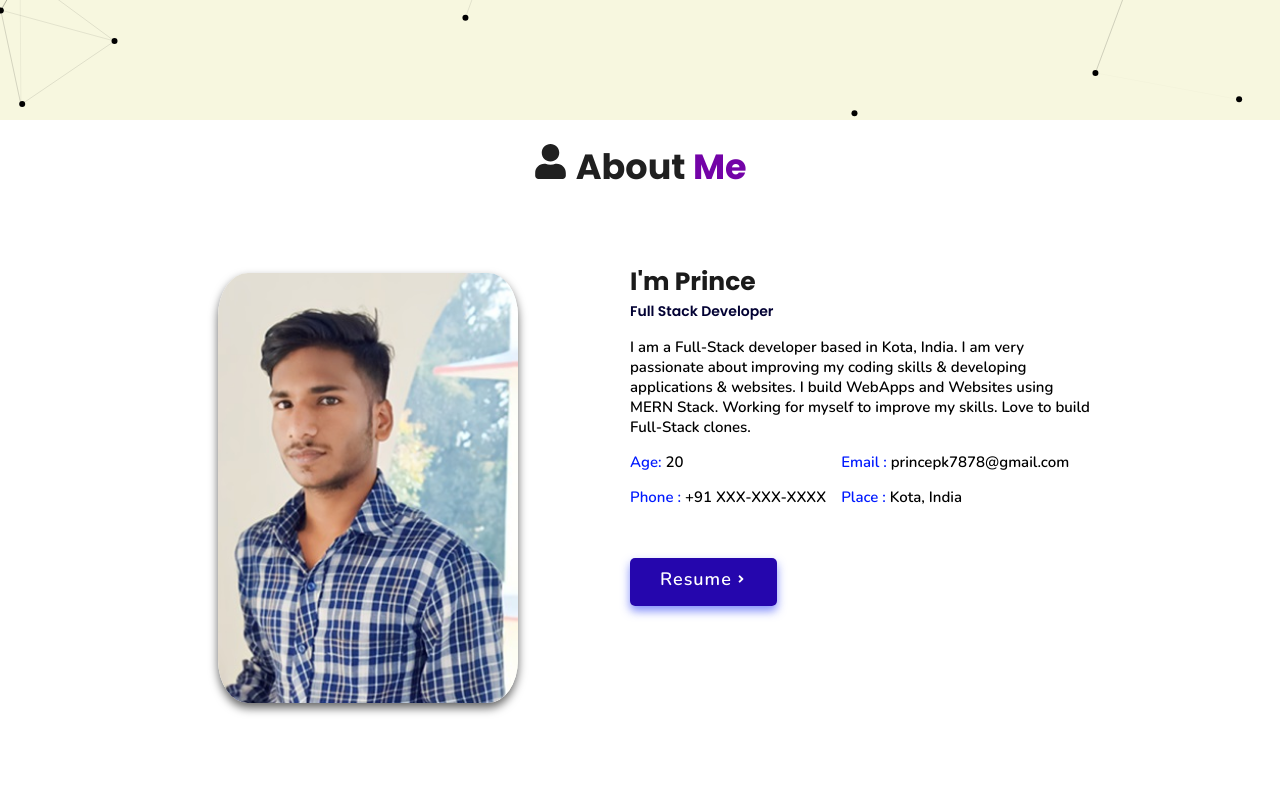
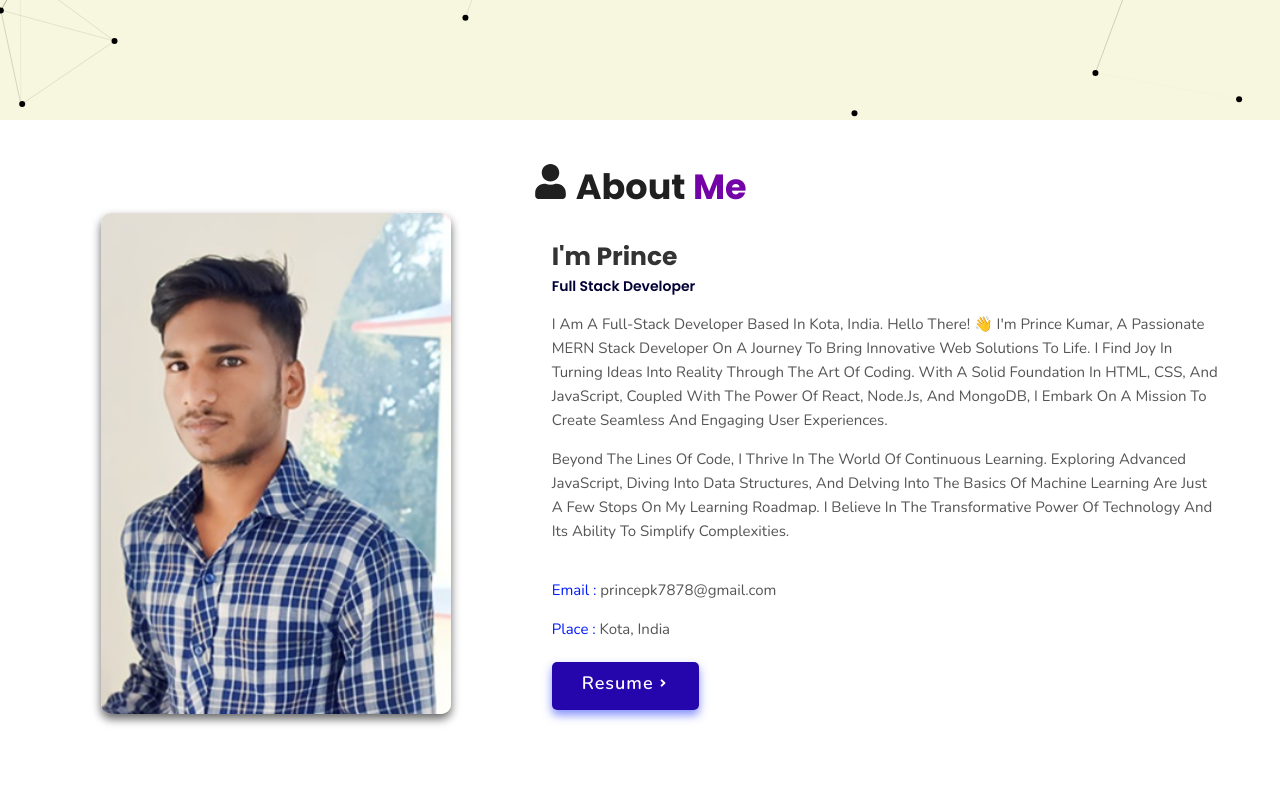
Before and after one commit to PrinceInScripts/My-Portfolio, a React (Vite) app: page / in a window 1280 px wide. Shown: the part 680-1480 px from the top of the page. Built offline with nearby package versions, Linux system fonts and the light colour scheme.

Commit message:
updaing some detilas giving some animation

```diff
--- a/index.html
+++ b/index.html
@@ -9,6 +9,8 @@
   </head>
   <body>
     <div id="root"></div>
+
+
     <script type="module" src="/src/main.jsx"></script>
   </body>
 </html>
--- a/package.json
+++ b/package.json
@@ -21,6 +21,7 @@
     "react-reveal": "^1.2.2",
     "react-scroll": "^1.9.0",
     "react-scroll-trigger": "^0.6.14",
+    "scrollreveal": "^4.0.9",
     "typed.js": "^2.1.0",
     "vanilla-tilt": "^1.8.1"
   },
--- a/src/components/About/About.css
+++ b/src/components/About/About.css
@@ -1,66 +1,78 @@
   .about {
     background: rgb(255, 255, 255);
+    padding: 4rem 4rem;
   }
+
   .about .row {
     display: flex;
-    flex-direction: row;
     gap: 2rem;
-    flex-wrap: wrap;
-    padding: 4rem;
+    align-items: center;
   }
+
   .about .row .image {
+    flex: 1 1 40%;
     text-align: center;
-    flex: 1 1 35rem;
   }
-.about .row .image img{
-    margin: 4rem;
-    width: 30rem;
-    height: auto;
-    border-radius: 10%;
+
+  .about .row .image img {
+    width: 100%;
+    max-width: 350px;
+    border-radius: 10px;
     box-shadow: 0 5px 10px rgba(0, 0, 0, 0.6);
-    mix-blend-mode: normal;
     transition: 0.3s;
     cursor: pointer;
   }
-.about .row .image img:hover{
-    mix-blend-mode: luminosity;
+
+  .about .row .image img:hover {
+    transform: scale(1.05);
   }
-.about .row .content{
-    flex: 1 1 45rem;
-    padding: 3rem;
+
+  .about .row .content {
+    flex: 1 1 60%;
+    padding: 2rem;
+    text-align: left;
   }
   .about .row .content h3 {
-    color: rgb(27, 27, 27);
+    color: #333;
     font-size: 2.5rem;
   }
-.about .row .content .tag{
+
+  .about .row .content .tag {
     font-size: 1.4rem;
     color: #020133;
     font-weight: 600;
     margin-top: 1rem;
   }
-.about .row .content p{
+
+  .about .row .content p {
     font-size: 1.5rem;
     margin-top: 1.5rem;
-    font-family: "Nunito";
-    font-weight: 600;
-    text-transform: none;
+    line-height: 1.6;
+    font-family: "Nunito", sans-serif;
+    color: #555;
   }
-.about .row .content .box-container{
+
+  .about .row .content .box-container {
     display: flex;
     flex-wrap: wrap;
     gap: 1.5rem;
-    font-family: "Nunito";
-    font-weight: 600;
+    margin-top: 2rem;
   }
+
+  .about .row .content .box-container .box {
+    text-align: left;
+  }
+
   .about .row .content .box-container .box p {
     text-transform: none;
   }
+
   .about .row .content .box-container .box p span {
     color: #011aff;
   }
+
   .resumebtn {
-    margin-top: 6rem;
+    margin-top: 3rem;
   }
   .resumebtn .btn {
     padding: 1.7rem 3rem;
--- a/src/components/About/About.jsx
+++ b/src/components/About/About.jsx
@@ -1,10 +1,26 @@
-import React from 'react'
+import React, { useEffect } from 'react'
 import { FaAngleRight, FaUser } from 'react-icons/fa'
-import profile from "../../assets/images/profile.jpg"
 import about from "../../assets/images/about.jpg"
+import ScrollReveal from 'scrollreveal';
 import "./About.css"
 
 function About() {
+   const srtop = ScrollReveal({
+    origin: 'top',
+    distance: '80px',
+    duration: 1000,
+    reset: true
+  });
+
+  useEffect(() => {
+    srtop.reveal('.about .content h3', { delay: 200 });
+    srtop.reveal('.about .row .image', { delay: 200 });
+    srtop.reveal('.about .content .tag', { delay: 200 });
+    srtop.reveal('.about .content p', { delay: 200 });
+    srtop.reveal('.about .content .box-container', { delay: 200 });
+    srtop.reveal('.about .content .resumebtn', { delay: 200 });
+  }, [srtop]);
+
   return (
     <section class="about" id="about">
     <h2 class="heading"><FaUser/> About <span>Me</span></h2>
@@ -19,16 +35,15 @@ function About() {
         <span class="tag">Full Stack Developer</span>
 
         <p>I am a Full-Stack developer based in Kota, India.
-          I am very passionate about improving my coding skills & developing applications & websites.
-          I build WebApps and Websites using MERN Stack.
-          Working for myself to improve my skills.
-          Love to build Full-Stack clones. </p>
+        Hello there! 👋 I'm Prince Kumar, a passionate MERN stack developer on a journey to bring innovative web solutions to life.
+        I find joy in turning ideas into reality through the art of coding.
+        With a solid foundation in HTML, CSS, and JavaScript, coupled with the power of React, Node.js, and MongoDB,
+        I embark on a mission to create seamless and engaging user experiences.</p>
+       <p>Beyond the lines of code, I thrive in the world of continuous learning. Exploring advanced JavaScript,
+        diving into data structures, and delving into the basics of machine learning are just a few stops on my learning roadmap.
+        I believe in the transformative power of technology and its ability to simplify complexities. </p>
 
         <div class="box-container">
-             <div class="box">
-              <p><span> age: </span> 20</p>
-              <p><span> phone : </span> +91 XXX-XXX-XXXX</p>
-            </div>
             <div class="box">
               <p><span> email : </span> princepk7878@gmail.com</p>
               <p><span> place : </span> Kota, India </p>
--- a/src/components/Education/Education.jsx
+++ b/src/components/Education/Education.jsx
@@ -1,9 +1,23 @@
-import React from 'react'
+import React, { useEffect } from 'react'
+import ScrollReveal from 'scrollreveal';
 import jnv from "../../assets/images/jnv.jpg"
 import mb from "../../assets/images/mb.jpg"
 import "./Education.css"
 
 function Education() {
+
+  const srtop = ScrollReveal({
+    origin: 'top',
+    distance: '80px',
+    duration: 1000,
+    reset: true
+});
+
+useEffect(() => {
+
+  srtop.reveal('.education .box', { interval: 200 });
+},[srtop])
+
   return (
     <section class="education" id="education">
 
--- a/src/components/Footer/Footer.jsx
+++ b/src/components/Footer/Footer.jsx
@@ -14,8 +14,7 @@ function Footer() {
           <h3>Prince's Portfolio</h3>
           <p>
             Thank you for visiting my personal portfolio website. Connect with
-            me over socials. <br /> <br /> Keep Rising 🚀. Connect with me over
-            live chat!
+            me over socials. <br /> <br /> Keep Rising 🚀.
           </p>
         </div>
 
@@ -45,10 +44,6 @@ function Footer() {
           <h3>contact info</h3>
           <p>
             {" "}
-           <span><FaPhone/></span>+91 XXX-XXX-XXXX
-          </p>
-          <p>
-            {" "}
             <span><FaEnvelope/></span>princepk7878kumar@gmail.com
           </p>
           <p>
@@ -56,13 +51,13 @@ function Footer() {
             <span><FaMapMarked/></span>Kota, India
           </p>
           <div class="share">
-            <a class="linkedin" aria-label="LinkedIn" href="#" target="_blank">
+            <a class="linkedin" aria-label="LinkedIn" href="https://www.linkedin.com/in/prince-kumar-788673253/" target="_blank">
               <AiFillLinkedin />
             </a>
-            <a class="github" aria-label="GitHub" href="#" target="_blank">
+            <a class="github" aria-label="GitHub" href="https://github.com/PrinceInScripts" target="_blank">
               <AiFillGithub />
             </a>
-            <a class="twitter" aria-label="Twitter" href="#" target="_blank">
+            <a class="twitter" aria-label="Twitter" href="https://twitter.com/Princek02057932" target="_blank">
               <AiFillTwitterCircle />
             </a>
             <a
@@ -79,7 +74,7 @@ function Footer() {
 
       <h1 class="credit">
         <p>Designed with</p> <p className="heart"><FaHeart size={18}/></p> by{" "}
-        <a href="#"> Prince kumar</a>
+        <a href="https://www.linkedin.com/in/prince-kumar-788673253/"> Prince kumar</a>
       </h1>
     </section>
 
--- a/src/components/Hero/Hero.jsx
+++ b/src/components/Hero/Hero.jsx
@@ -4,6 +4,7 @@ import VanillaTilt from 'vanilla-tilt';
 import { AiFillLinkedin,AiFillInstagram,AiFillGithub,AiFillTwitterCircle } from "react-icons/ai";
 import {  FaRegArrowAltCircleDown, FaTelegram, FaUser } from "react-icons/fa";
 import hero from "../../assets/images/hero.png"
+import ScrollReveal from 'scrollreveal';
 import profile from "../../assets/images/profile.jpg"
 import "./Hero.css"
 
@@ -11,7 +12,7 @@ function Hero() {
     const particlesRef = useRef(null);
     useEffect(() => {
         const typed=new Typed('.typing-text',{
-            strings:["Frontend Developer","Backend Developer","Web Designing"],
+            strings:["Frontend Developer","Backend Developer","MERN Developer","Web Designing"],
             loop:true,
             typeSpeed:50,
             backSpeed:25,
@@ -59,12 +60,35 @@ function Hero() {
             },
         });
 
+        const srtop = ScrollReveal({
+            origin: 'top',
+            distance: '80px',
+            duration: 1000,
+            reset: true,
+          });
+
+          srtop.reveal('.home .content h2', { delay: 200 });
+          srtop.reveal('.home .content p', { delay: 200 });
+          srtop.reveal('.home .content .btn', { delay: 200 });
+
+          srtop.reveal('.home .image', { delay: 400 });
+          srtop.reveal('.home .linkedin', { interval: 600 });
+          srtop.reveal('.home .github', { interval: 800 });
+          srtop.reveal('.home .twitter', { interval: 1000 });
+          srtop.reveal('.home .telegram', { interval: 600 });
+          srtop.reveal('.home .instagram', { interval: 600 });
+          srtop.reveal('.home .dev', { interval: 600 });
+
 
         return ()=>{
             typed.destroy()
+            srtop.destroy();
         }
 
       },[])
+
+
+
   return (
     <section class="home" id="home">
     <div id="particles-js" ref={particlesRef}></div>
@@ -77,11 +101,11 @@ function Hero() {
    </a>
    <div class="socials">
        <ul class="social-icons">
-         <li><a class="linkedin" aria-label="LinkedIn" href="#" target="_blank"><AiFillLinkedin/></a></li>
-         <li><a class="github" aria-label="GitHub" href="#" target="_blank"><AiFillGithub/></a></li>
-         <li><a class="twitter" aria-label="Twitter" href="#" target="_blank"><AiFillTwitterCircle/></a></li>
-         <li><a class="telegram" aria-label="Telegram" href="#" target="_blank"><FaTelegram/></a></li>
-         <li><a class="instagram" aria-label="Instagram" href="#"><AiFillInstagram/></a></li>
+         <li><a class="linkedin" aria-label="LinkedIn" href="https://www.linkedin.com/in/prince-kumar-788673253/" target="_blank"><AiFillLinkedin/></a></li>
+         <li><a class="github" aria-label="GitHub" href="https://github.com/PrinceInScripts" target="_blank"><AiFillGithub/></a></li>
+         <li><a class="twitter" aria-label="Twitter" href="https://twitter.com/Princek02057932" target="_blank"><AiFillTwitterCircle/></a></li>
+         <li><a class="telegram" aria-label="Telegram" href="" target="_blank"><FaTelegram/></a></li>
+         <li><a class="instagram" aria-label="Instagram" href="https://www.instagram.com/cds_knightprince/" target='_blank'><AiFillInstagram/></a></li>
        </ul>
      </div>
    </div>
--- a/src/components/Project/Project.jsx
+++ b/src/components/Project/Project.jsx
@@ -2,16 +2,25 @@ import React from "react";
 import projects from "../../data/project";
 import VanillaTilt from "vanilla-tilt";
 import { useEffect } from "react";
-import { FaEye } from "react-icons/fa";
+import ScrollReveal from 'scrollreveal';
 import "./Project.css";
 
 function Project() {
-  function showProjects(projects) {
-    let projectsContainer = document.querySelector("#work .box-container");
-    let projectHTML = "";
+  const srtop = ScrollReveal({
+    origin: 'top',
+    distance: '80px',
+    duration: 1000,
+    reset: true,
+  });
+
+  useEffect(() => {
+    const projectsContainer = document.querySelector('#work .box-container');
+
+    function showProjects() {
+      let projectHTML = '';
       projects
         .slice(0, 10)
-      .filter((project) => project.category != "android")
+        .filter((project) => project.category !== 'android')
         .forEach((project) => {
           projectHTML += `
         <div class="box tilt">
@@ -30,22 +39,27 @@ function Project() {
           </div>
         </div>`;
         });
+
       projectsContainer.innerHTML = projectHTML;
 
-    VanillaTilt.init(document.querySelectorAll(".tilt"), {
+      VanillaTilt.init(document.querySelectorAll('.tilt'), {
         max: 15,
       });
+
+      // ScrollReveal initialization
+      srtop.reveal('.work .box', { interval: 200 });
     }
 
-  useEffect(() => {
-    showProjects(projects);
-    window.addEventListener("resize", () => showProjects(projects));
-    window.addEventListener("load", () => showProjects(projects));
+    showProjects();
+
+    window.addEventListener('resize', showProjects);
+    window.addEventListener('load', showProjects);
+
     return () => {
-      window.removeEventListener("resize", () => showProjects(projects));
-      window.removeEventListener("load", () => showProjects(projects));
+      window.removeEventListener('resize', showProjects);
+      window.removeEventListener('load', showProjects);
     };
-  }, []);
+  }, [srtop]);
 
   return (
     <section class="work" id="work">
--- a/src/components/Skills/Skills.jsx
+++ b/src/components/Skills/Skills.jsx
@@ -1,8 +1,23 @@
 import React, { useEffect } from "react";
+import ScrollReveal from 'scrollreveal';
 import skills from "../../data/skills";
 import "./skills.css";
 
 function Skills() {
+
+  const srtop = ScrollReveal({
+    origin: 'top',
+    distance: '80px',
+    duration: 1000,
+    reset: true
+});
+
+useEffect(() => {
+  srtop.reveal('.skills .container', { interval: 200 });
+  srtop.reveal('.skills .container .bar', { interval: 200, delay: 400 });
+}, [srtop]);
+
+
   function showSkills(skills) {
     let skillsContainer = document.getElementById("skillsContainer");
     let skillsHTML = "";
--- a/src/data/project.js
+++ b/src/data/project.js
@@ -12,7 +12,7 @@ const projects = [
   },
   {
     name: "Blog App MERN",
-    desc: "A dynamic and user-friendly blog application using the MERN stack, providing an intuitive platform for content creation, publication, and engagement.",
+    desc: "A dynamic blog application using the MERN stack, providing an platform for content creation, publication, and engagement.",
     image:
       "https://res.cloudinary.com/di3wqoq9z/image/upload/v1706955576/boqz6vlwwusupmt4vwjv.png",
     category: "mern",
@@ -45,7 +45,7 @@ const projects = [
   },
   {
     name: "Registration MERN",
-    desc: "A secure Registration Page allowing users to sign up and log in, with information securely stored in MongoDB for persistent data.",
+    desc: "A secure Registration Page allowing users to sign up and log in, with stored in MongoDB for persistent data.",
     image:
       "https://res.cloudinary.com/di3wqoq9z/image/upload/v1706955656/ebghe2lz0q9ybxiubyqd.png",
     category: "mern",
@@ -56,7 +56,7 @@ const projects = [
   },
   {
     name: "Currency Changer",
-    desc: "A Currency Changer app to provide users with real-time currency conversion, making it easy to stay updated on exchange rates.",
+    desc: "A Currency Changer app to provide users with real-time currency conversion.",
     image:
       "https://res.cloudinary.com/di3wqoq9z/image/upload/v1706955850/mkxoadk7z50olubir0ac.png",
     category: "mern",
```
Also changed, not shown: src/components/Contact/Contact.jsx (+120 -54 lines), 1 other file (tests, documents, lock files or other folders). Lines whose indentation alone changed are shown as unchanged.
